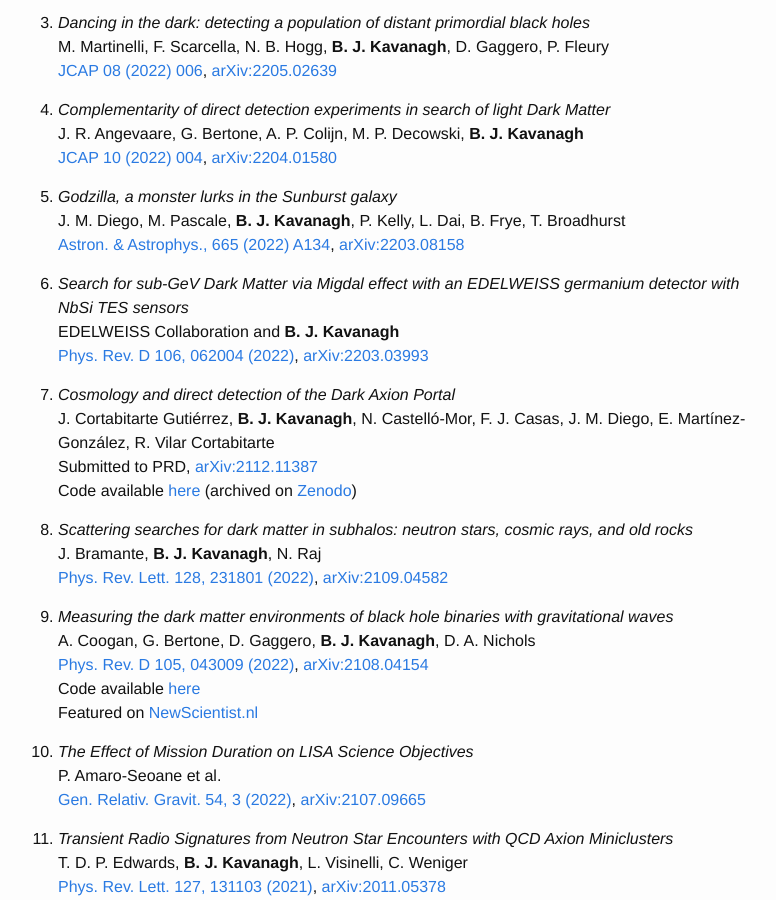
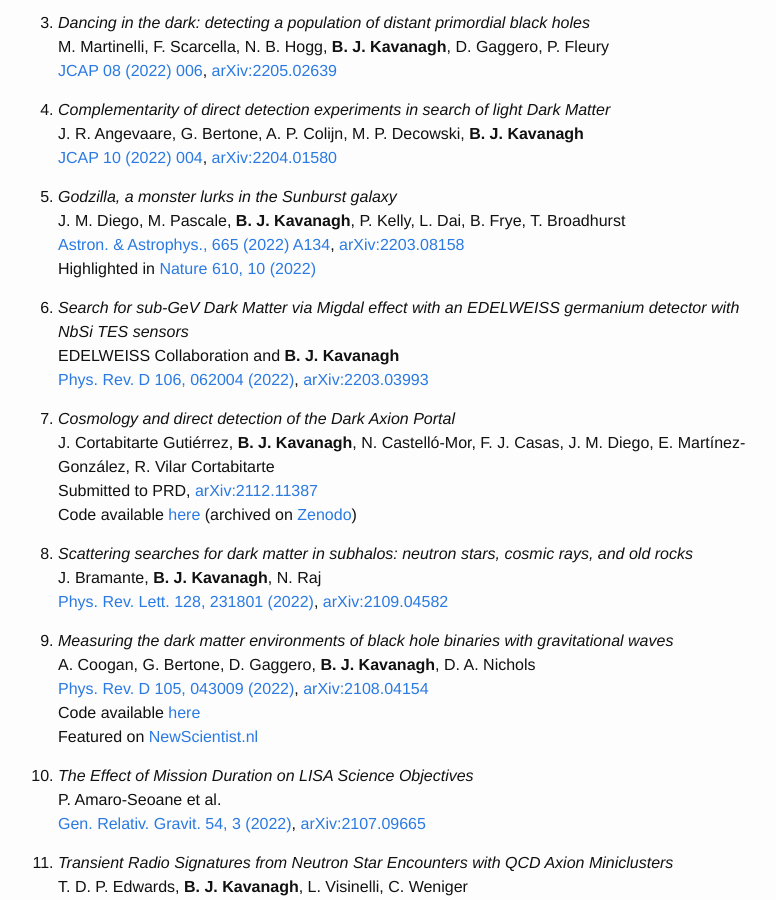
Before and after one commit to bradkav/bradkav.github.io, a Jekyll site: the page built from publications.md, in a window 1280 px wide and 900 px high, scrolled down 575 px. Shown: the whole window, without its empty margins (242-1018 px from the left). Built offline with Jekyll 4.4.1, drawn with Linux system fonts in a browser that asks for light colours.

Commit message:
Added nature ref

```diff
--- a/publications.md
+++ b/publications.md
@@ -40,6 +40,7 @@ J. R. Angevaare, G. Bertone, A. P. Colijn, M. P. Decowski, **B. J. Kavanagh**
 2. *Godzilla, a monster lurks in the Sunburst galaxy*
 J. M. Diego, M. Pascale, **B. J. Kavanagh**, P. Kelly, L. Dai, B. Frye, T. Broadhurst
 [Astron. & Astrophys., 665 (2022) A134](https://doi.org/10.1051/0004-6361/202243605), [arXiv:2203.08158](https://arxiv.org/abs/2203.08158)
+Highlighted in [Nature 610, 10 (2022)](https://doi.org/10.1038/d41586-022-03054-3)
 
 2. *Search for sub-GeV Dark Matter via Migdal effect with an EDELWEISS germanium detector with NbSi TES sensors*
 EDELWEISS Collaboration and **B. J. Kavanagh**
```
Also changed, not shown: 1 other file.
